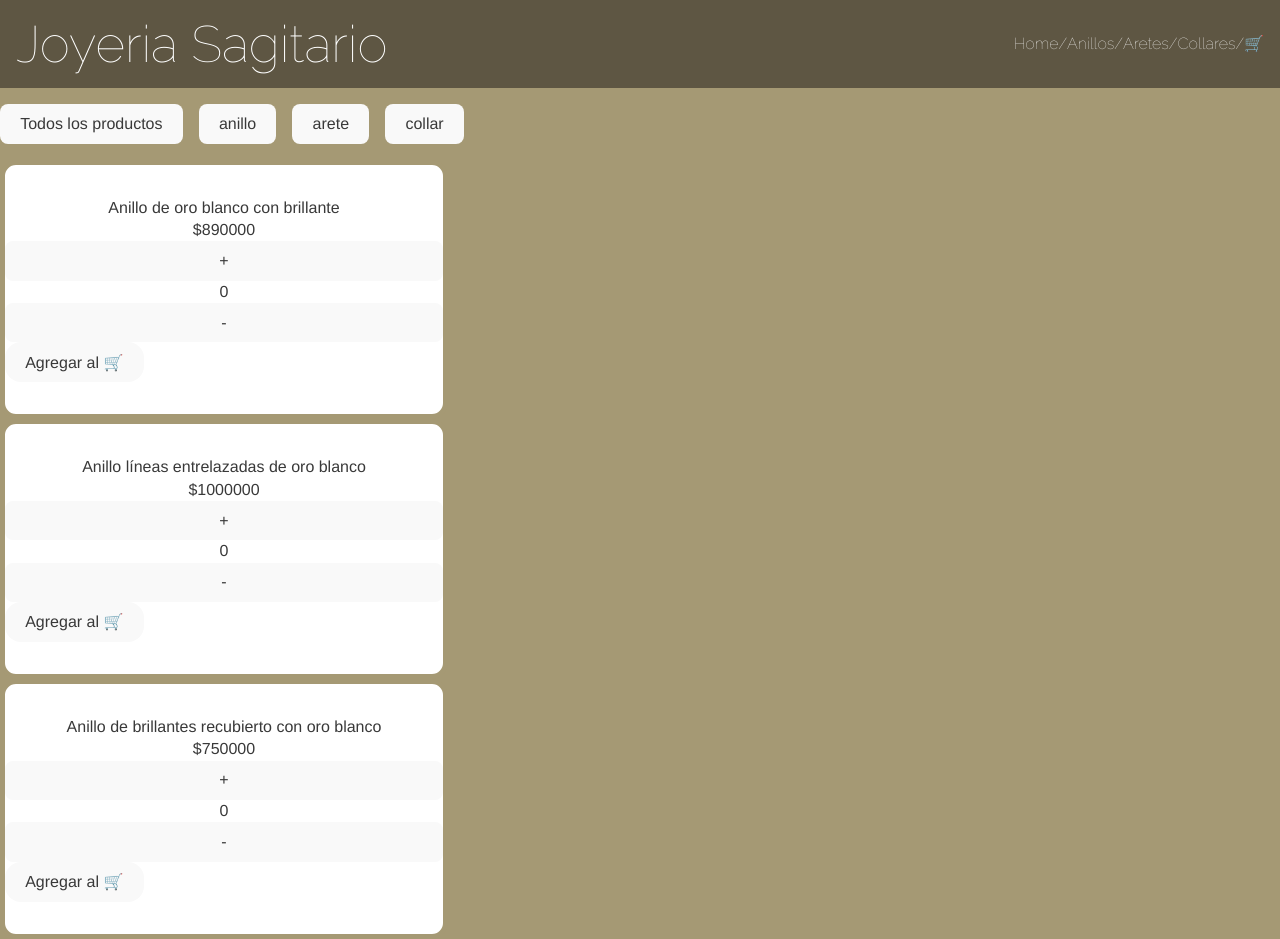
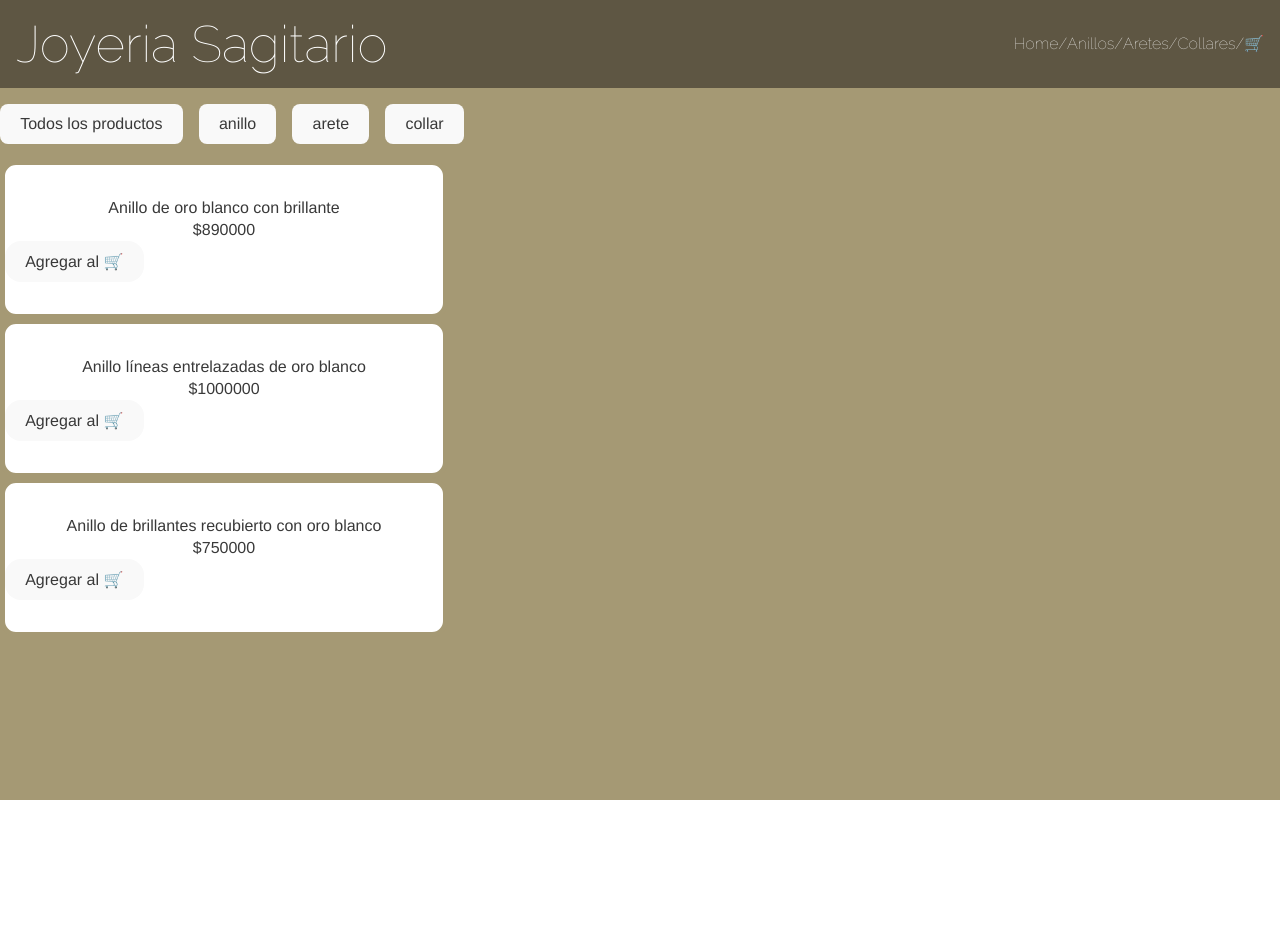
Before and after one commit to CataReygadasG/EntregaFinalReact, a React (Vite) app: page /category/anillo in a window 1280 px wide. After the commit the page ends 800 px from the top, so only its background shows below. Built offline with nearby package versions, Linux system fonts and the light colour scheme.

Commit message:
Actualizacion ItemCount

```diff
--- a/src/componentes/InputCount.jsx
+++ b/src/componentes/InputCount.jsx
@@ -1,5 +1,4 @@
 import { useState } from "react"
-
 function InputCount({onConfirm}) {
     const [value, setValue] = useState();
     const handleChange = (event) => {
--- a/src/componentes/Item.jsx
+++ b/src/componentes/Item.jsx
@@ -1,13 +1,11 @@
 import { Link } from "react-router-dom";
-import useContador from "../hooks/useContador";
+
 function Item({joya}) {
-  const { cantidad, incrementar, decrementar} = useContador(0);
+
   console.log({joya})
   return(<article className="box">
     <strong>{joya.name}</strong> ${joya.price}
-    <button onClick={incrementar}>+</button>
-    <p>{cantidad}</p>
-    <button onClick={decrementar}>-</button>
+
     <Link to={`/item/${joya.id}`} ><button className="carrito">Agregar al 🛒</button></Link>
     </article>
   );
--- a/src/componentes/ItemCount.jsx
+++ b/src/componentes/ItemCount.jsx
@@ -1,9 +1,15 @@
+import useContador from "../hooks/useContador";
 function ItemCount({joya}) {
+  const { cantidad, incrementar, decrementar} = useContador(0);
 
     return( <article className="box">
     Catalogo de joyas
     <h3>{joya.name}</h3>
     <h4> ${joya.price} </h4>
+
+    <button onClick={incrementar}>+</button>
+    <p>{cantidad}</p>
+    <button onClick={decrementar}>-</button>
 
 
   </article>
--- a/src/componentes/ItemDetail.jsx
+++ b/src/componentes/ItemDetail.jsx
@@ -1,13 +1,14 @@
 import { useState } from "react"
 import ItemCount from "./ItemCount"
 import { Link } from "react-router-dom"
+
 const ItemDetail = ({joya}) => {
 const [quantityAdded, setQuantityAdded] = useState(0)
     const handleOnAdd = (quantity) => {
     setQuantityAdded(quantity)
   }
+
   return(
-    // <ItemCount joya={joya} />
     <article>
   {
     quantityAdded > 0 ? (
@@ -15,7 +16,9 @@ const [quantityAdded, setQuantityAdded] = useState(0)
     ) : (
       <ItemCount joya={joya} initial={1} stock={joya.stock} onAdd = {handleOnAdd} />
     )
+
   }
+
   </article>
 
     );
```
